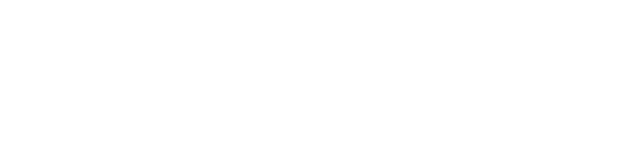
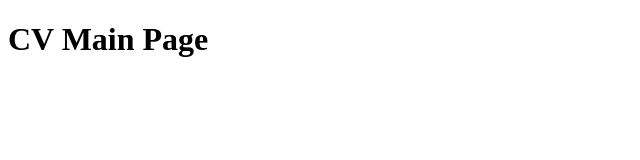
Before and after one commit to AndrejsBM/rsschool-cv, a plain HTML site: page index.html in a window 1280 px wide. Shown: the whole page, without its empty margins (0-640 px from the left). Drawn offline with Linux system fonts and the light colour scheme.

Commit message:
fix: html whitespace

```diff
--- a/index.html
+++ b/index.html
@@ -7,5 +7,6 @@
   <title>Document</title>
 </head>
 <body>
+  <h1>CV Main Page</h1>
 </body>
 </html>
```
